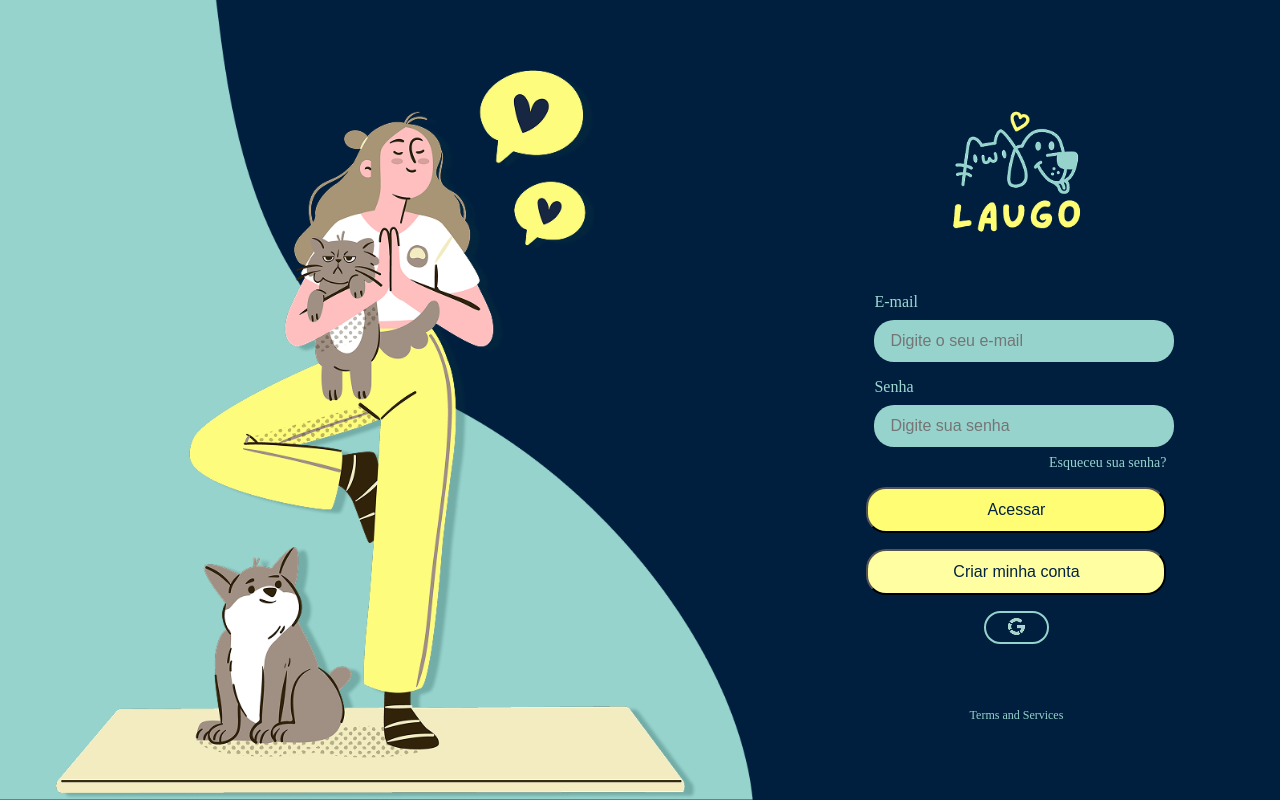
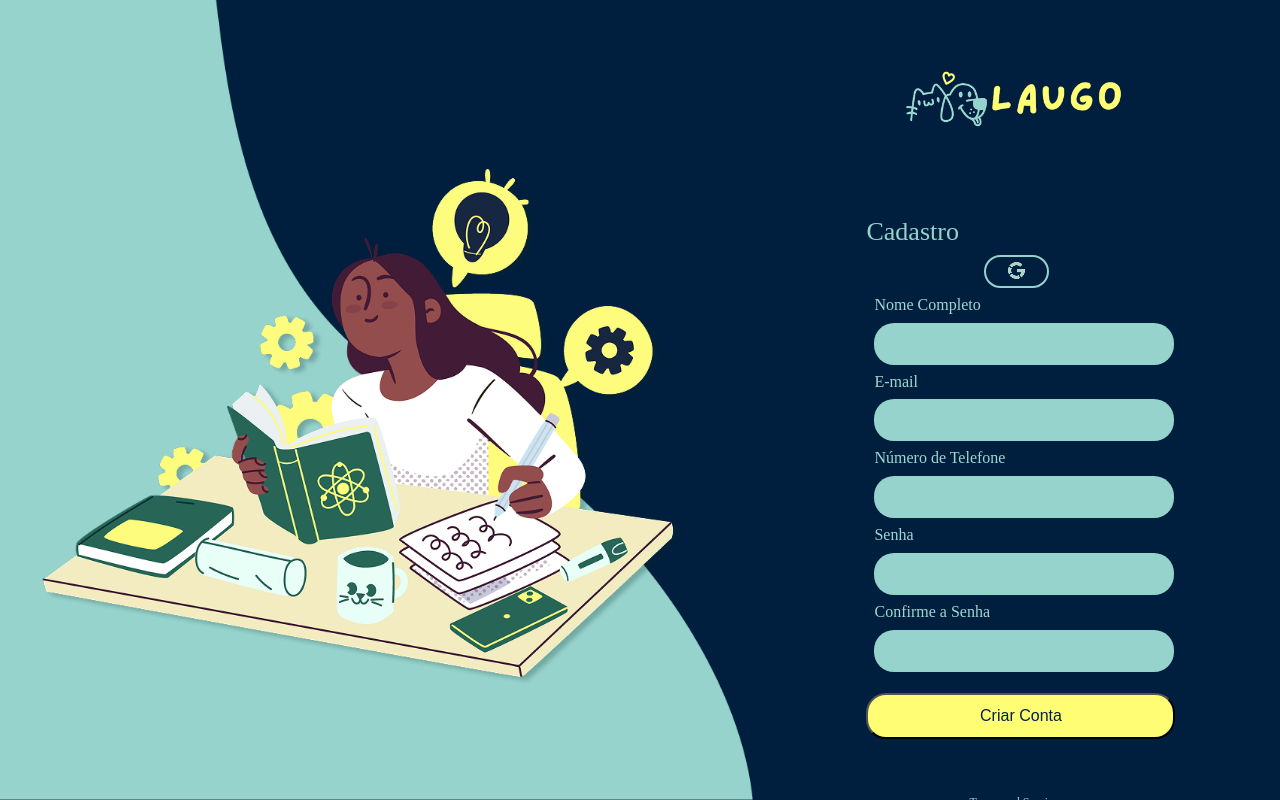
Before and after one commit to BrunoDornelas2/Laugo, a React (Vite) app: page / in a window 1280 px wide. Built offline with nearby package versions, Linux system fonts and the light colour scheme.

Commit message:
Criaçao do componente Cadastro como pagina, junto com o componente CadastroForms. Estilizaçao da pagina.

```diff
--- a/src/App.jsx
+++ b/src/App.jsx
@@ -1,9 +1,10 @@
 import Login from "./pages/Login";
+import Cadastro from "./pages/Cadastro";
 
 function App() {
 
   return (
-    <Login />
+    <Cadastro />
   )
 }
 
--- /dev/null
+++ b/src/Cadastro.css
@@ -0,0 +1,132 @@
+.cadastro-page {
+    display: flex;
+    height: 100vh;
+}
+
+.left-panel {
+    flex: 1;
+    background-color: #001F3F;
+    display: flex;
+    justify-content: center;
+    align-items: flex-end;
+    overflow: hidden;
+    position: relative;
+
+    background-image: url('./assets/curve.png');
+    background-repeat: no-repeat;
+    background-position: right center;
+    background-size: cover;
+
+}
+
+.right-panel {
+    flex: 0.7;
+    background-color: #001F3F;
+    color: #fff;
+    display: flex;
+    justify-content: center;
+    align-items: center;
+
+    overflow-y: auto;
+    height: 100vh;
+}
+
+.form-container {
+    display: flex;
+    flex-direction: column;
+    gap: 0.5rem;
+    width: 80%;
+    max-width: 300px;
+
+
+
+}
+
+input {
+    border: none;
+    border-radius: 20px;
+    padding: 0.75rem 1rem;
+    background: #9DD9D2;
+    font-size: 1rem;
+    width: 100%;
+    box-sizing: border-box;
+}
+
+.input-group {
+    display: flex;
+    flex-direction: column;
+    gap: 0.25rem;
+    position: relative;
+}
+
+.input-group label {
+    color: #9DD9D2;
+    font-size: 1rem;
+    margin-left: 0.5rem;
+    margin-bottom: 0.3rem;
+}
+
+.input-group input {
+    border: none;
+    border-radius: 20px;
+    padding: 0.75rem 1rem;
+    background: #96D3CC;
+    font-size: 1rem;
+}
+
+.button {
+    width: 100%;
+    box-sizing: border-box;
+}
+
+button.primary {
+    background-color: #FFFD74;
+    border-radius: 20px;
+    padding: 0.75rem;
+    cursor: pointer;
+    color: #022240;
+    width: 309px;
+    margin-top: 0.8rem;
+
+
+}
+
+.google-btn {
+    border: 2px solid #96D3CC;
+    border-radius: 20px;
+    padding: 0.2rem 0.1rem;
+    padding-top: 0.3rem;
+    background: none;
+    color: #96D3CC;
+    width: 65px;
+    align-self: center;
+
+}
+
+.logo2-img {
+    width: 250.5px;
+    height: 250.5px;
+    object-fit: contain;
+    align-self: center;
+    padding-top: 4rem;
+}
+
+.estudo-img {
+    max-height: calc(100vh - 30px);
+    width: auto;
+    object-fit: contain;
+
+}
+
+.terms {
+    align-self: center;
+    color: #96D3CC;
+    font-size: 12px;
+    padding-bottom: 2rem;
+
+}
+
+.cadastro {
+    font-size: 26px;
+    color: #96D3CC;
+}
--- /dev/null
+++ b/src/components/CadastroForm.jsx
@@ -0,0 +1,43 @@
+import Input from "./Input";
+import Button from "./Button";
+import ImagemLogo from "../assets/imagem_logo2.png";
+import ImagemGoogle from "../assets/imagem_google.png";
+
+export default function CadastroForm() {
+    return (
+        <div className="form-container">
+            <img src={ImagemLogo} alt="imagem_logo" className="logo2-img"/>
+            <p className="cadastro">Cadastro</p>
+            <button className="google-btn"><img src={ImagemGoogle} alt="Imagem google" /></button>
+
+            <div className="input-group">
+                <label for="nome completo">Nome Completo</label>
+                <Input id="Nome_Completo" type="nome" placeholder=""/>
+            </div>
+
+            <div className="input-group">
+                <label for="email">E-mail</label>
+                <Input id="E-mail" type="email" placeholder="" />
+            </div>
+
+            <div className="input-group">
+                <label for="Numero de Telefone">Número de Telefone</label>
+                <Input id="Numero_telefone" type="numero" placeholder=""/>
+            </div>
+
+            <div className="input-group">
+                <label for="Senha">Senha</label>
+                <Input id="Senha" type="password" placeholder="" />
+            </div>
+
+            <div className="input-group">
+                <label for="Confirmar Senha">Confirme a Senha</label>
+                <Input id="Confirmar_Senha" type="password" placeholder="" />
+            </div>
+
+            <Button className="primary">Criar Conta</Button>
+            <p className="terms">Terms and Services</p>
+
+        </div>
+    );
+}
--- /dev/null
+++ b/src/pages/Cadastro.jsx
@@ -0,0 +1,17 @@
+import CadastroForm from "../components/CadastroForm";
+import "../Cadastro.css";
+import ImageLogin from '../assets/imagem_garota_cadastro.png'
+
+export default function Cadastro() {
+    return (
+        <div className="cadastro-page">
+            <div className="left-panel">
+                <img src={ImageLogin} alt="Ilustraçao cadastro" className="estudo-img" />
+            </div>
+
+            <div className="right-panel">
+                <CadastroForm/>
+            </div>
+        </div>
+    );
+}
```
Also changed, not shown: src/assets/imagem_garota_cadastro.png (added), src/assets/imagem_logo2.png (added).
